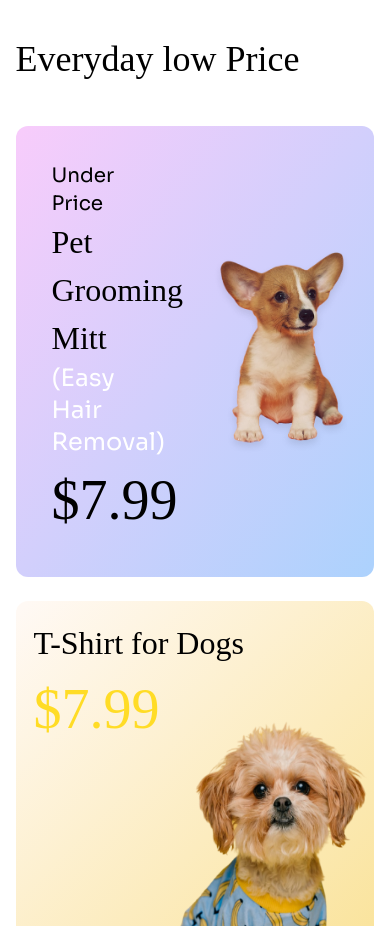
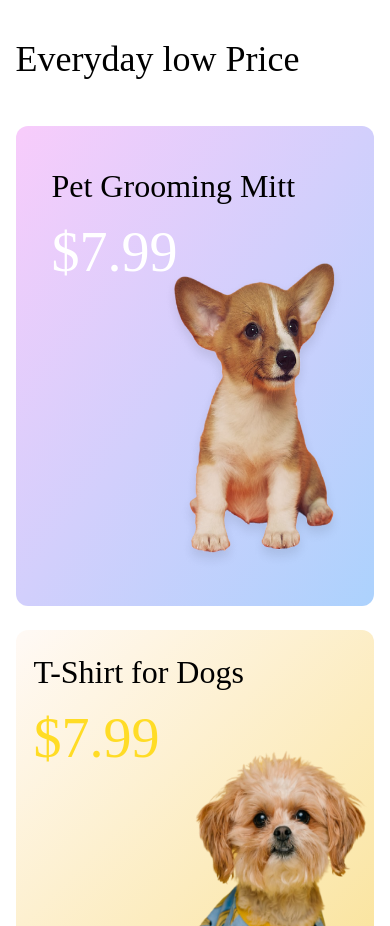
Before and after one commit to akabane755/Pet-shop, a plain HTML site: page index.html in a window 390 px wide. Shown: the part 3040-3966 px from the top of the page. Drawn offline with nearby package versions, Linux system fonts and the light colour scheme; a web font is replaced by a local one.

Commit message:
updated responsiveness

```diff
--- a/index.html
+++ b/index.html
@@ -341,18 +341,18 @@
 </div>
 </div>
 </div>
-<div class="lg:w-[82.5vw] w-[92vw] mx-auto mt-[141px]">
+<div class="lg:w-[82.5vw] w-[92vw] mx-auto mt-[141px] ">
     <h1 class="text-4xl">Everyday low Price</h1>
     <div class="lg:flex justify-between mt-[47px] h-[480px]">
-    <div class="flex bg-gradient-to-br from-[#F8CCFB] to-[#ACD2FD] lg:w-[60%] w-[100%] justify-center items-center  rounded-xl" >
-    <div class="p-[10%] w-[50%]">
-        <p class=text-xl>Under Price</p>
-        <h1 class="text-[2rem]">Pet Grooming Mitt</h1>
-        <p class="text-white text-2xl">(Easy Hair Removal)</p>
-        <h1 class="text-[3.5rem]">$7.99</h1>
+    <div class="relative h-[480px] lg:flex bg-gradient-to-br from-[#F8CCFB] to-[#ACD2FD] lg:w-[60%] w-[100%] lg:justify-center lg:items-center  rounded-xl" >
+    <div class="p-[10%] lg:w-[50%]">
+        <p class="text-xl hidden lg:block">Under Price</p>
+        <h1 class="text-[2rem] ">Pet Grooming Mitt</h1>
+        <p class="text-white text-2xl hidden lg:block">(Easy Hair Removal)</p>
+        <h1 class="text-[3.5rem] text-white lg:text-black">$7.99</h1>
     </div>
-    <div class="w-[50%]">
-    <img src="c1-assets/cute-dog-mid.png" alt="">
+    <div class="lg:w-[50%] lg:relative absolute top-[25%] lg:top-[0%] left-[35%] lg:left-[0%] h-[70%] lg:h-auto">
+    <img src="c1-assets/cute-dog-mid.png" alt="" class="h-[100%]">
 </div>
 </div>
     <div class="h-[480px] relative bg-[linear-gradient(134.71deg,#FFF9F4_1.511%,#F9DF8A_100%)] lg:w-[38%] w-[100%]  p-[5%] mt-[24px] lg:mt-0 rounded-xl">
```
